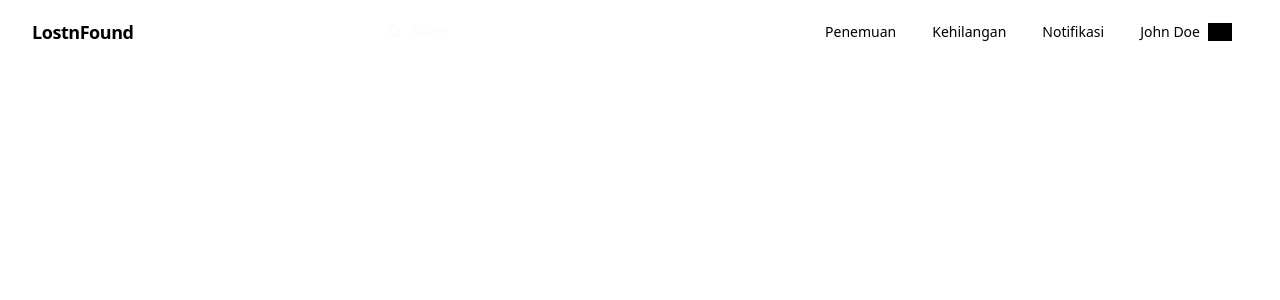
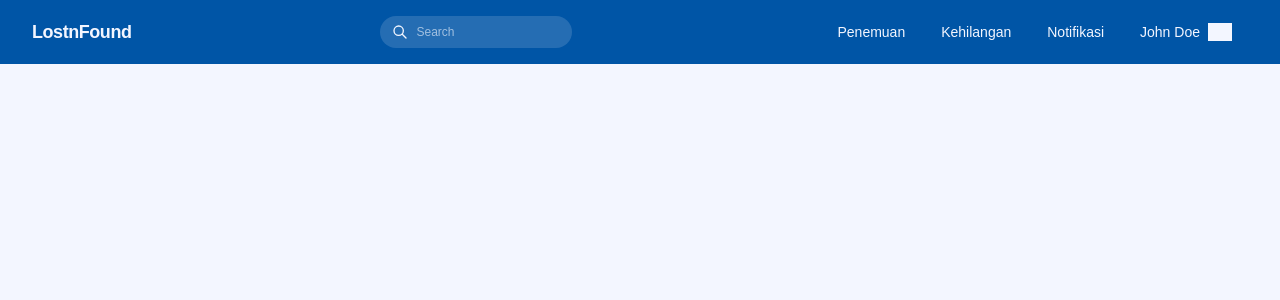
Before and after one commit to nabilaindaswari/LostnFound, a Laravel app: page / in a window 1280 px wide. Shown: the top 300 px of the page. Run offline with Laravel 12, Linux system fonts and the light colour scheme; style sheets or scripts are compiled from the project's sources; some libraries are stand-ins or nearby versions; some web fonts are replaced; grey boxes are pictures that could not be loaded.

Commit message:
style(theme): move brand palette into tailwind theme

```diff
--- a/resources/css/app.css
+++ b/resources/css/app.css
@@ -7,6 +7,12 @@
 @source "../**/*.vue";
 
 @theme {
-    --font-sans: 'Instrument Sans', ui-sans-serif, system-ui, sans-serif, 'Apple Color Emoji', 'Segoe UI Emoji',
-        'Segoe UI Symbol', 'Noto Color Emoji';
+    --font-sans: 'Satoshi', sans-serif;
+
+    /* warna */
+    --color-primary: #0055a6;   /* biru tua: nav */
+    --color-white: #f3f6ff;     /* putih kebiruan: background & tulisan */
+    --color-secondary: #3770bf; /* biru sedang: ikon search */
+    --color-sky: #8ec1ff;      /* biru muda: garis saat search diklik */
+    --color-hint: #c3e978;    /* hijau muda: menu saat disorot */
 }
--- a/resources/views/components/layout.blade.php
+++ b/resources/views/components/layout.blade.php
@@ -5,8 +5,9 @@
     {{$title}}
 </x-head>
 
-<body>
+<body class="bg-white font-sans">
    <x-nav>{{ $name }}</x-nav>
+
 </body>
 
 </html>
--- a/resources/views/components/nav.blade.php
+++ b/resources/views/components/nav.blade.php
@@ -1,4 +1,4 @@
-    <nav class="sticky top-0 z-50" x-data="{ open: false }"
+    <nav class="sticky top-0 z-50 bg-primary text-white" x-data="{ open: false }"
         x-effect="document.body.style.overflow = open ? 'hidden' : ''">
         <div class="max-w-7xl mx-auto px-4 sm:px-6 lg:px-8">
             <div class="flex items-center justify-between h-16 gap-4">
@@ -13,8 +13,8 @@
                     :class="open && 'opacity-0 pointer-events-none md:opacity-100 md:pointer-events-auto'" action="#"
                     method="GET">
                     <input type="search" placeholder="Search"
-                        class="peer w-32 focus:w-40 sm:w-48 sm:focus:w-64 transition-all duration-300 ease-in-out bg-white/15 hover:bg-white/25 focus:bg-white text-xs text-[#f3f6ff] focus:text-[#0055a6] placeholder-[#f3f6ff]/60 focus:placeholder-[#3770bf]/60 rounded-full py-2 pl-9 pr-4 outline-none focus:ring-2 focus:ring-[#8ec1ff]" />
-                    <svg class="w-4 h-4 absolute left-3 pointer-events-none text-[#f3f6ff]/70 peer-focus:text-[#3770bf] transition-colors" fill="none" stroke="currentColor"
+                        class="peer w-32 focus:w-40 sm:w-48 sm:focus:w-64 transition-all duration-300 ease-in-out bg-white/15 hover:bg-white/25 focus:bg-white text-xs text-white focus:text-primary placeholder-white/60 focus:placeholder-secondary/60 rounded-full py-2 pl-9 pr-4 outline-none focus:ring-2 focus:ring-sky" />
+                    <svg class="w-4 h-4 absolute left-3 pointer-events-none text-white peer-focus:text-[#3770bf] transition-colors" fill="none" stroke="currentColor"
                         viewBox="0 0 24 24">
                         <path stroke-linecap="round" stroke-linejoin="round" stroke-width="2"
                             d="M21 21l-6-6m2-5a7 7 0 11-14 0 7 7 0 0114 0z" />
@@ -26,19 +26,19 @@
                     <ul class="flex items-center gap-1 text-sm font-medium">
                         <li>
                             <a href="#"
-                                class="block px-4 py-2 rounded-full hover:text-[#0055a6] hover:bg-[#c3e978] transition-colors">Penemuan</a>
+                                class="block px-4 py-2 rounded-full hover:text-primary hover:bg-hint transition-colors">Penemuan</a>
                         </li>
                         <li>
                             <a href="#"
-                                class="block px-4 py-2 rounded-full hover:text-[#0055a6] hover:bg-[#c3e978] transition-colors">Kehilangan</a>
+                                class="block px-4 py-2 rounded-full hover:text-primary hover:bg-[#c3e978] transition-colors">Kehilangan</a>
                         </li>
                         <li>
                             <a href="#"
-                                class="block px-4 py-2 rounded-full hover:text-[#0055a6] hover:bg-[#c3e978] transition-colors">Notifikasi</a>
+                                class="block px-4 py-2 rounded-full hover:text-primary hover:bg-[#c3e978] transition-colors">Notifikasi</a>
                         </li>
                         <li>
                             <a href="#"
-                                class="flex items-center gap-2 px-4 py-2 rounded-full hover:text-[#0055a6] hover:bg-[#c3e978] transition-colors">
+                                class="flex items-center gap-2 px-4 py-2 rounded-full hover:text-primary hover:bg-[#c3e978] transition-colors">
                                 {{ $slot }}
                                 <span aria-hidden="true" class="w-6 h-6 shrink-0 bg-current"
                                     style="mask: url('https://img.icons8.com/?size=100&id=T5gc34fnNJe6&format=png&color=000000') center / contain no-repeat; -webkit-mask: url('https://img.icons8.com/?size=100&id=T5gc34fnNJe6&format=png&color=000000') center / contain no-repeat;"></span>
@@ -70,20 +70,20 @@
             x-transition:enter-start="opacity-0 -translate-y-2" x-transition:enter-end="opacity-100 translate-y-0"
             x-transition:leave="transition ease-in duration-200" x-transition:leave-start="opacity-100 translate-y-0"
             x-transition:leave-end="opacity-0 -translate-y-2"
-            class="fixed inset-x-0 top-16 bottom-0 bg-[#0055a6] md:hidden" style="display: none;">
+            class="fixed inset-x-0 top-16 bottom-0 bg-primary md:hidden" style="display: none;">
 
             <ul class="text-center px-8 pt-2 space-y-3 text-xl font-semibold tracking-tight">
                 <li>
                     <a href="#" @click="open = false"
-                        class="inline-block pb-1 border-b border-[#f3f6ff]/40 hover:opacity-60 transition-opacity">Penemuan</a>
+                        class="inline-block pb-1 border-b border-white hover:opacity-60 transition-opacity">Penemuan</a>
                 </li>
                 <li>
                     <a href="#" @click="open = false"
-                        class="inline-block pb-1 border-b border-[#f3f6ff]/40 hover:opacity-60 transition-opacity">Kehilangan</a>
+                        class="inline-block pb-1 border-b border-white/40 hover:opacity-60 transition-opacity">Kehilangan</a>
                 </li>
                 <li>
                     <a href="#" @click="open = false"
-                        class="inline-block pb-1 border-b border-[#f3f6ff]/40 hover:opacity-60 transition-opacity">Notifikasi</a>
+                        class="inline-block pb-1 border-b border-white/40 hover:opacity-60 transition-opacity">Notifikasi</a>
                 </li>
                 <li>
                     <a href="#" @click="open = false"
```
